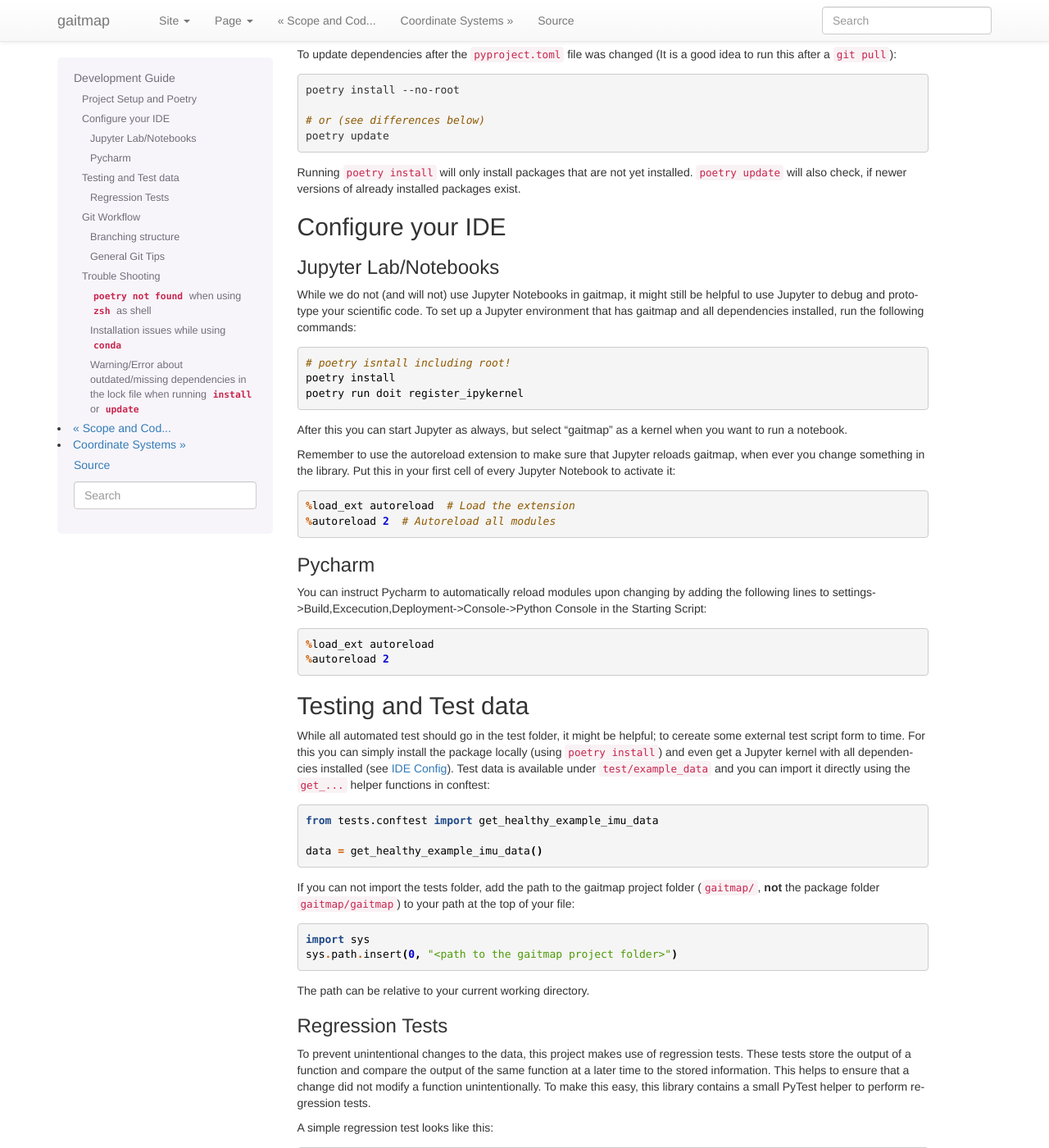
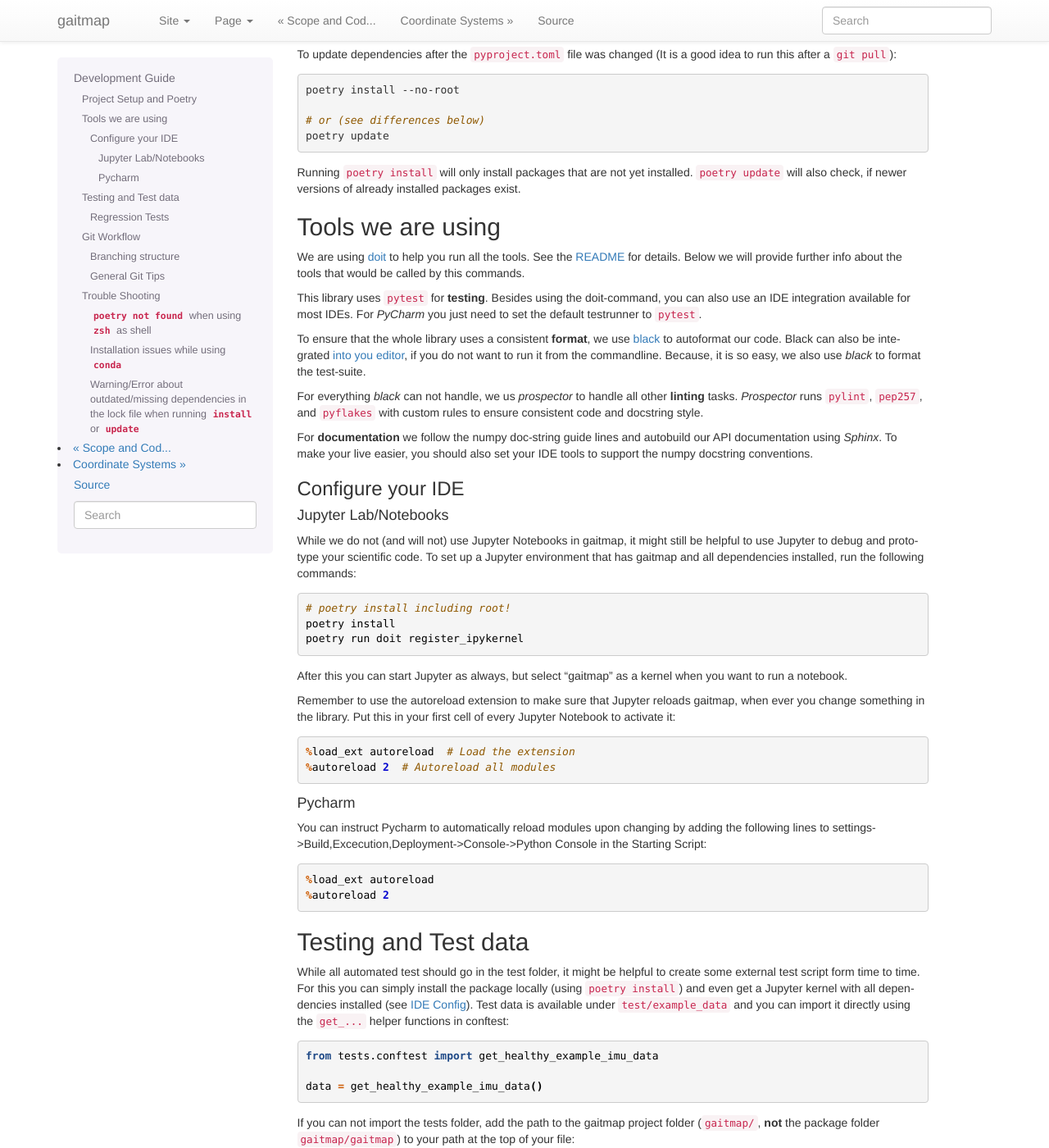
Before and after one commit to mad-lab-fau/gaitmap, a Sphinx documentation site: the page built from docs/guides/Development-Guide.md, in a window 1280 px wide and 1400 px high, scrolled down 657 px. Shown: the whole window at 82% size. Built offline with Sphinx 7.4.7, drawn with Linux system fonts in a browser that asks for light colours; pages that are not in the unit, such as notebooks, are missing from menus.

Commit message:
Added gettingstarted guide and restructured development docu

````diff
--- a/docs/guides/Development-Guide.md
+++ b/docs/guides/Development-Guide.md
@@ -53,16 +53,38 @@ poetry update
 Running `poetry install` will only install packages that are not yet installed. `poetry update` will also check, if
 newer versions of already installed packages exist.
 
-## Configure your IDE
+## Tools we are using
 
-### Jupyter Lab/Notebooks
+We are using [doit](https://pydoit.org/contents.html) to help you run all the tools.
+See the [README](http://newgaitpipeline.mad-pages.informatik.uni-erlangen.de/gaitmap/README.html) for details.
+Below we will provide further info about the tools that would be called by this commands.
+
+This library uses `pytest` for **testing**. Besides using the doit-command, you can also use an IDE integration
+available for most IDEs.
+For *PyCharm* you just need to set the default testrunner to `pytest`.
+
+To ensure that the whole library uses a consistent **format**, we use [black](https://github.com/psf/black) to
+autoformat our code.
+Black can also be integrated [into you editor](https://black.readthedocs.io/en/stable/editor_integration.html), if you
+do not want to run it from the commandline.
+Because, it is so easy, we also use *black* to format the test-suite.
+
+For everything *black* can not handle, we us *prospector* to handle all other **linting** tasks.
+*Prospector* runs `pylint`, `pep257`, and `pyflakes` with custom rules to ensure consistent code and docstring style.
+
+For **documentation** we follow the numpy doc-string guide lines and autobuild our API documentation using *Sphinx*.
+To make your live easier, you should also set your IDE tools to support the numpy docstring conventions.
+
+### Configure your IDE
+
+#### Jupyter Lab/Notebooks
 
 While we do not (and will not) use Jupyter Notebooks in gaitmap, it might still be helpful to use Jupyter to debug and
 prototype your scientific code.
 To set up a Jupyter environment that has gaitmap and all dependencies installed, run the following commands:
 
 ```
-# poetry isntall including root!
+# poetry install including root!
 poetry install
 poetry run doit register_ipykernel
 ```
@@ -78,7 +100,7 @@ Put this in your first cell of every Jupyter Notebook to activate it:
 %autoreload 2  # Autoreload all modules
 ```
 
-### Pycharm
+#### Pycharm
 
 You can instruct Pycharm to automatically reload modules upon changing by adding the following lines to
 settings->Build,Excecution,Deployment->Console->Python Console in the Starting Script:
@@ -89,8 +111,8 @@ settings->Build,Excecution,Deployment->Console->Python Console in the Starting S
 
 ## Testing and Test data
 
-While all automated test should go in the test folder, it might be helpful; to cereate some external test script form
-to time.
+While all automated test should go in the test folder, it might be helpful to create some external test script form
+time to time.
 For this you can simply install the package locally (using `poetry install`) and even get a Jupyter kernel with all
 dependencies installed (see [IDE Config](#Configure-your-IDE)).
 Test data is available under `test/example_data` and you can import it directly using the `get_...` helper functions in
````
Also changed, not shown: README.md (+40 -23 lines).
